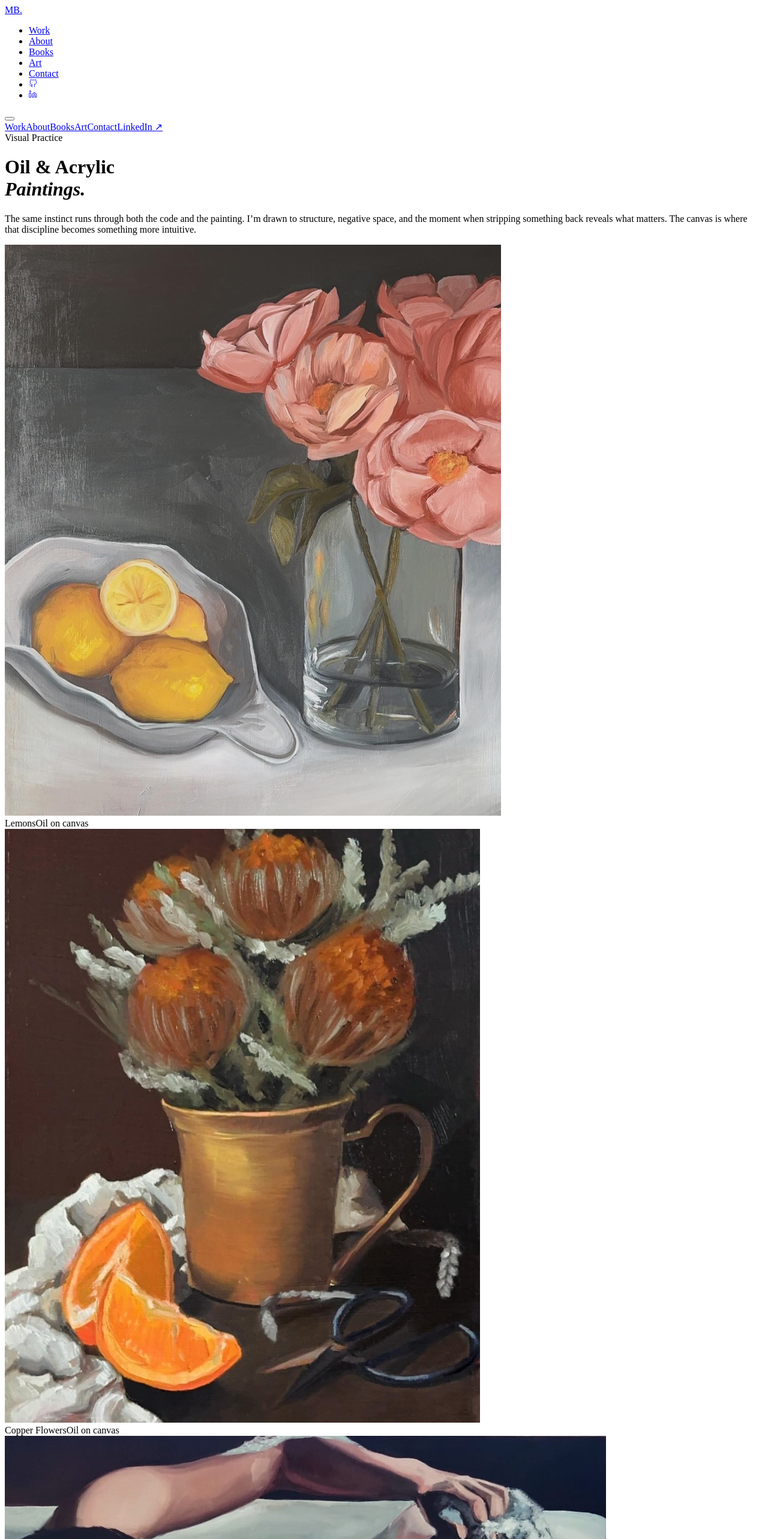
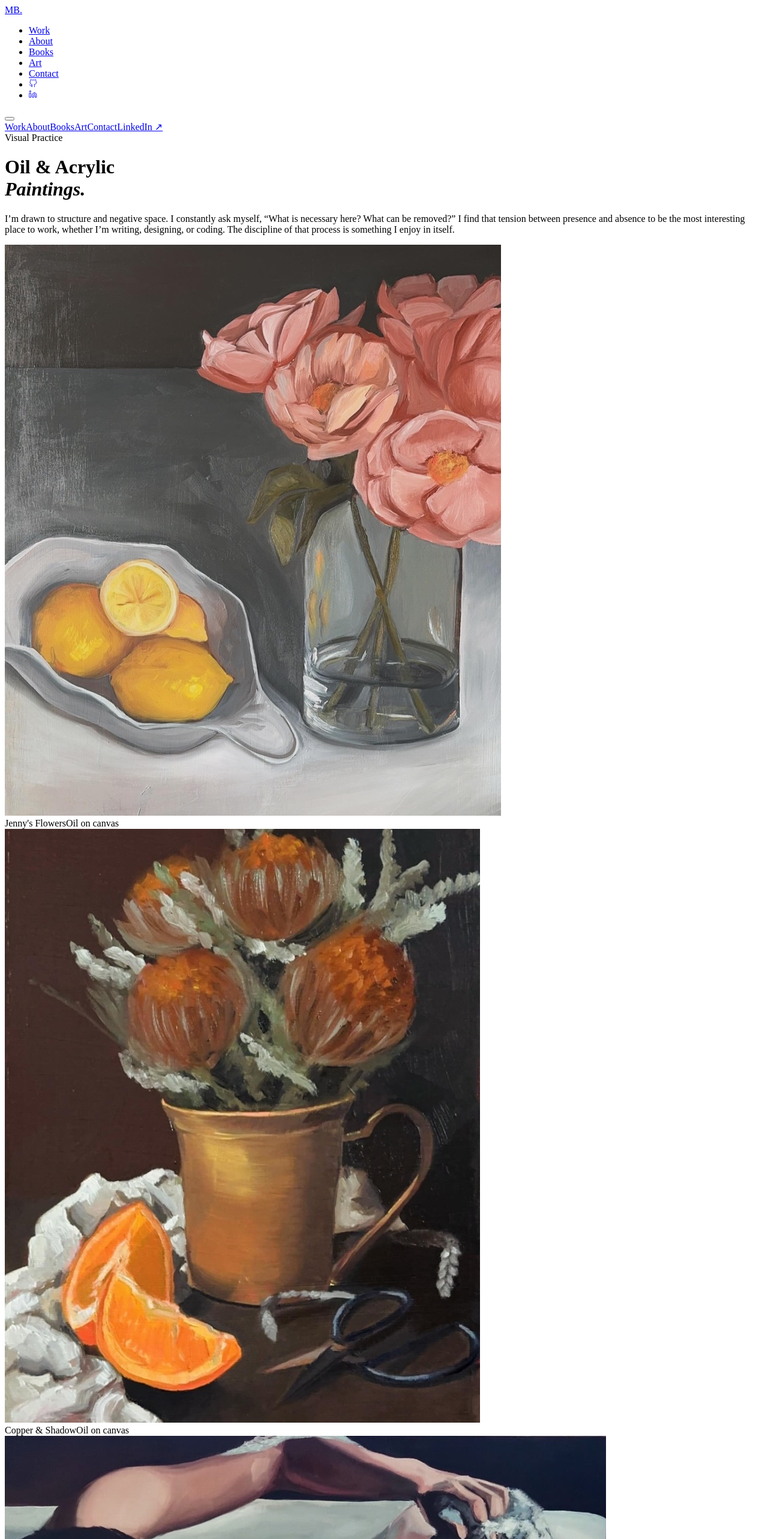
Before and after one commit to mbayers6370/portfolio, a React (Vite) app: page /art in a window 1280 px wide. Shown: the top 2566 px of the page at 60% size. Built offline with nearby package versions, Linux system fonts and the light colour scheme; the HTML template or start-up script is replaced by a standard one; a web font is replaced by a local one.

Commit message:
Add centralized artwork data and stabilize local dev startup

```diff
--- a/package.json
+++ b/package.json
@@ -3,7 +3,8 @@
   "version": "1.0.0",
   "private": true,
   "scripts": {
-    "dev": "vite",
+    "dev": "npm run dev:clean",
+    "dev:clean": "for p in 5173 5174 5175 5176 5177 5178 5179 5180; do lsof -ti tcp:$p | xargs kill -9 2>/dev/null || true; done && vite",
     "build": "vite build",
     "preview": "vite preview"
   },
--- /dev/null
+++ b/src/data/artworks.js
@@ -0,0 +1,26 @@
+import rose from '../assets/Rose_BW.jpeg'
+import lemons from '../assets/Lemons.jpeg'
+import bathtub from '../assets/Bathtub_Benjamin.jpeg'
+import copperFlowers from '../assets/Copper_Flowers.jpeg'
+
+const toTitleFromFilename = (path) =>
+  path
+    .split('/')
+    .pop()
+    .replace(/\.[^/.]+$/, '')
+    .replace(/[_-]+/g, ' ')
+    .replace(/\s+/g, ' ')
+    .trim()
+    .replace(/\b\w/g, (c) => c.toUpperCase())
+
+const artworks = [
+  { src: lemons, title: 'Jenny\'s Flowers', medium: 'Oil on canvas' },
+  { src: copperFlowers, title: 'Copper & Shadow', medium: 'Oil on canvas' },
+  { src: bathtub, title: 'A Pivot', medium: 'Oil on canvas' },
+  { src: rose, title: 'The Final Rose', medium: 'Acrylic on canvas', pos: '65% center' },
+].map((art) => ({
+  ...art,
+  title: art.title || toTitleFromFilename(art.src),
+}))
+
+export default artworks
--- a/src/pages/Art.jsx
+++ b/src/pages/Art.jsx
@@ -1,15 +1,5 @@
 import { Link } from 'react-router-dom'
-import rose from '../assets/Rose_BW.jpeg'
-import lemons from '../assets/Lemons.jpeg'
-import bathtub from '../assets/Bathtub_Benjamin.jpeg'
-import copperFlowers from '../assets/Copper_Flowers.jpeg'
-
-const paintings = [
-  { src: lemons,        title: 'Lemons',           medium: 'Oil on canvas' },
-  { src: copperFlowers, title: 'Copper Flowers',   medium: 'Oil on canvas' },
-  { src: bathtub,       title: 'Bathtub Benjamin', medium: 'Oil on canvas' },
-  { src: rose,          title: 'Rose',             medium: 'Acrylic on canvas', pos: '65% center' },
-]
+import artworks from '../data/artworks'
 
 export default function Art() {
   return (
@@ -29,17 +19,16 @@ export default function Art() {
       <div className="container">
         <div className="art-statement">
           <p>
-            The same instinct runs through both the code and the
-            painting. I’m drawn to structure, negative space, and
-            the moment when stripping something back reveals what
-            matters. The canvas is where that discipline becomes
-            something more intuitive.
+            I’m drawn to structure and negative space. I constantly
+            ask myself, “What is necessary here? What can be removed?” I find that tension
+            between presence and absence to be the most interesting place to work,
+            whether I’m writing, designing, or coding. The discipline of that process is something I enjoy in itself.
           </p>
         </div>
 
         {/* ── Grid ── */}
         <div className="art-grid">
-          {paintings.map((p, i) => (
+          {artworks.map((p, i) => (
             <div className="art-tile" key={i}>
               <div className="art-tile-img">
                 <img src={p.src} alt={p.title} style={p.pos ? { objectPosition: p.pos } : undefined} />
--- /dev/null
+++ b/vite.config.mjs
@@ -0,0 +1,10 @@
+import { defineConfig } from 'vite'
+import react from '@vitejs/plugin-react'
+
+export default defineConfig({
+  plugins: [react()],
+  server: {
+    port: 5173,
+    strictPort: true,
+  },
+})
```
